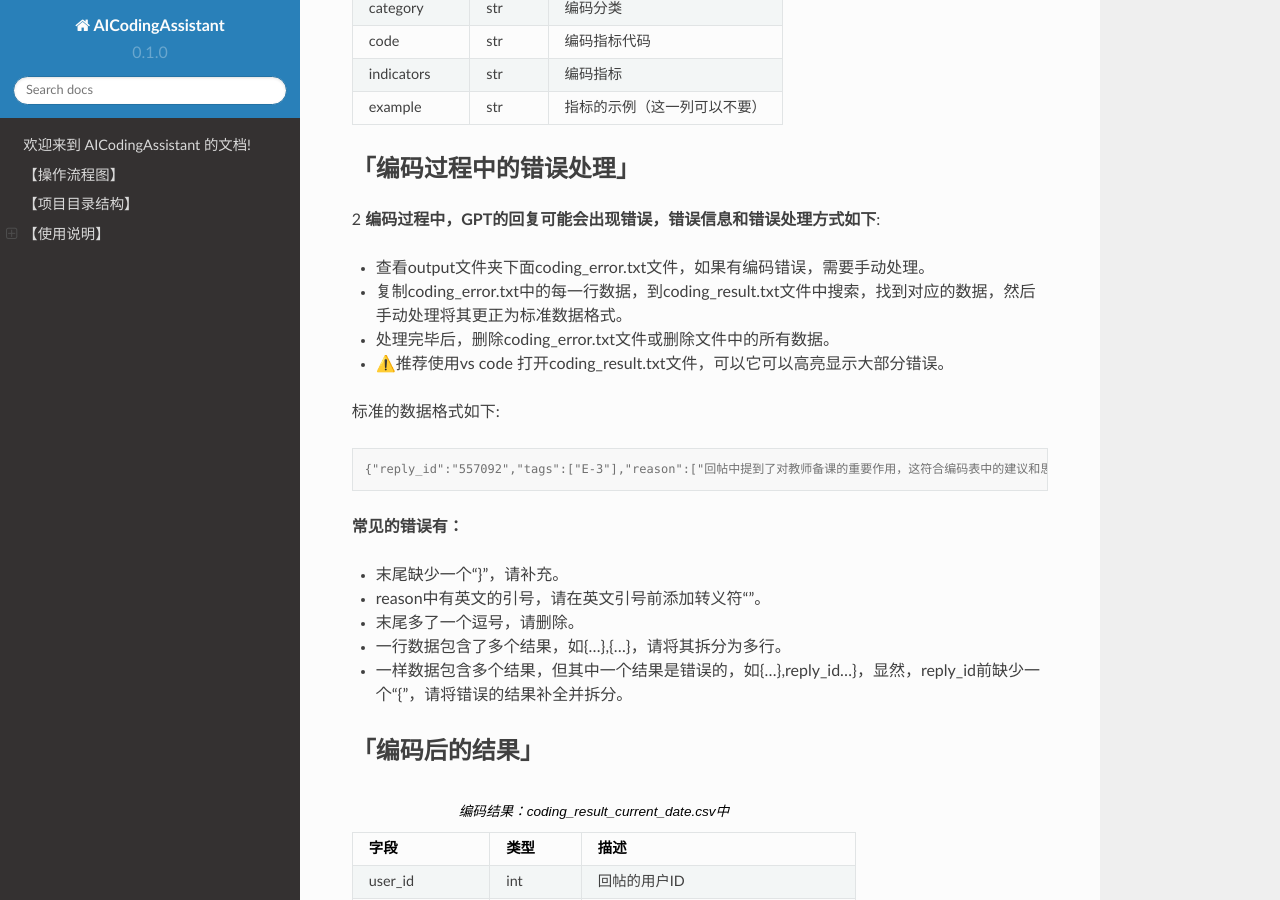
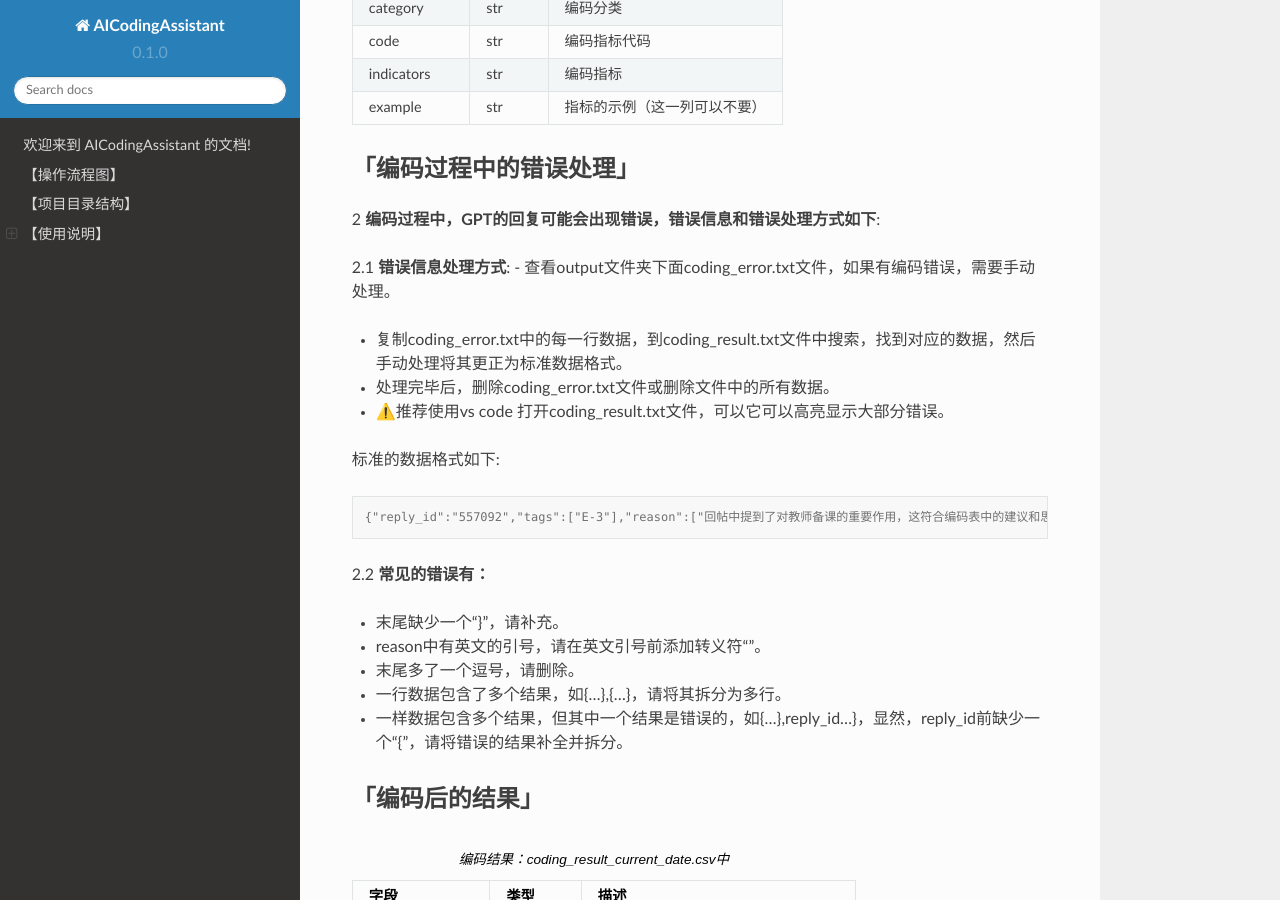
Before and after one commit to etShaw-zh/AICodingAssistant, a Sphinx documentation site: the page built from docs/source/index.rst, in a window 1280 px wide and 900 px high, scrolled down 2414 px. Built offline with Sphinx 7.4.7 and the Read the Docs theme 2.0.0, drawn with Linux system fonts in a browser that asks for light colours.

Commit message:
Update index.rst

```diff
--- a/docs/source/index.rst
+++ b/docs/source/index.rst
@@ -106,6 +106,7 @@ root
 
 2 **编码过程中，GPT的回复可能会出现错误，错误信息和错误处理方式如下**:
 
+2.1 **错误信息处理方式**:
 - 查看output文件夹下面coding_error.txt文件，如果有编码错误，需要手动处理。
 
 - 复制coding_error.txt中的每一行数据，到coding_result.txt文件中搜索，找到对应的数据，然后手动处理将其更正为标准数据格式。
@@ -121,7 +122,7 @@ root
    {"reply_id":"557092","tags":["E-3"],"reason":["回帖中提到了对教师备课的重要作用，这符合编码表中的建议和思考（E-3），即对建议进行考虑"]}
 
 
-**常见的错误有：**
+2.2 **常见的错误有：**
 
 - 末尾缺少一个“}”，请补充。
 
```
